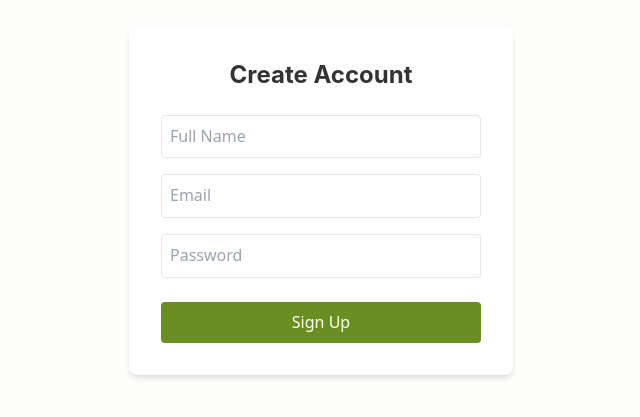
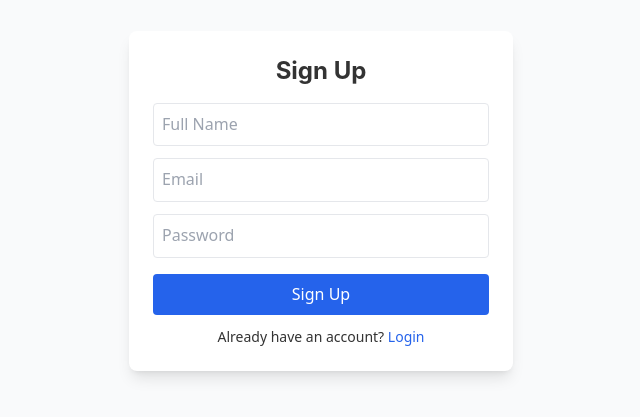
Before and after one commit to ramasheshasai/ProdigyPM, a React (Vite) app in the folder frontend/: page /signup in a window 1280 px wide. Shown: the part 199-616 px from the top of the page, without its empty margins (319-959 px from the left). Built offline with nearby package versions, Linux system fonts and the light colour scheme.

Commit message:
Changes in the login and signup

```diff
--- a/frontend/src/App.tsx
+++ b/frontend/src/App.tsx
@@ -5,27 +5,23 @@ import Login from "./components/Login";
 import Signup from "./components/Signup";
 
 const App: React.FC = () => {
-  const isAuthenticated = localStorage.getItem("authToken"); // or use context later
-
   return (
     <Router>
       <Routes>
-        {/* Default route — redirect to login if not authenticated */}
-        <Route
-          path="/"
-          element={
-            isAuthenticated ? (
-              <LandingPage onNavigate={() => {}} />
-            ) : (
-              <Navigate to="/login" />
-            )
-          }
-        />
-        <Route path="/login" element={<Login />} />
+        {/* Default route → Signup */}
+        <Route path="/" element={<Navigate to="/signup" />} />
+
+        {/* Signup Page */}
         <Route path="/signup" element={<Signup />} />
 
-        {/* Optional: Catch-all route */}
-        <Route path="*" element={<Navigate to="/" />} />
+        {/* Login Page */}
+        <Route path="/login" element={<Login />} />
+
+        {/* Landing Page */}
+        <Route path="/landing" element={<LandingPage onNavigate={() => {}} />} />
+
+        {/* Fallback route */}
+        <Route path="*" element={<Navigate to="/signup" />} />
       </Routes>
     </Router>
   );
--- a/frontend/src/components/Login.tsx
+++ b/frontend/src/components/Login.tsx
@@ -3,58 +3,66 @@ import axios from "axios";
 import { useNavigate } from "react-router-dom";
 
 const Login: React.FC = () => {
-  const [email, setEmail] = useState("");
-  const [password, setPassword] = useState("");
+  const [formData, setFormData] = useState({ email: "", password: "" });
+  const [error, setError] = useState("");
   const navigate = useNavigate();
 
-  const handleLogin = async (e: React.FormEvent) => {
+  const handleChange = (e: React.ChangeEvent<HTMLInputElement>) => {
+    setFormData({ ...formData, [e.target.name]: e.target.value });
+  };
+
+  const handleSubmit = async (e: React.FormEvent) => {
     e.preventDefault();
+    setError("");
+
     try {
-      const response = await axios.post("http://localhost:5000/api/auth/login", {
-        email,
-        password,
-      });
-
-      alert(`Welcome ${response.data.name}`);
-
-      // ✅ Save token and navigate to landing page
-      localStorage.setItem("authToken", response.data.token);
-      navigate("/"); // goes to LandingPage
-
-    } catch (error: any) {
-      alert(error.response?.data?.message || "Login failed");
+      const res = await axios.post("http://localhost:5000/api/auth/login", formData);
+      localStorage.setItem("authToken", res.data.token);
+      navigate("/landing"); // ✅ redirect after login
+    } catch (err: any) {
+      setError(err.response?.data?.message || "Login failed. Please check your credentials.");
     }
   };
 
   return (
-    <div className="flex items-center justify-center min-h-screen bg-gray-100">
-      <form
-        onSubmit={handleLogin}
-        className="bg-white p-8 rounded-lg shadow-md w-96"
-      >
-        <h2 className="text-2xl font-bold mb-6 text-center">Login</h2>
+    <div className="min-h-screen flex items-center justify-center bg-gray-50">
+      <form onSubmit={handleSubmit} className="bg-white p-6 rounded-lg shadow-lg w-96">
+        <h2 className="text-2xl font-bold mb-4 text-center">Login</h2>
+        {error && <p className="text-red-500 mb-2 text-sm">{error}</p>}
+
         <input
           type="email"
+          name="email"
           placeholder="Email"
-          className="w-full p-2 border rounded mb-4"
-          value={email}
-          onChange={(e) => setEmail(e.target.value)}
+          value={formData.email}
+          onChange={handleChange}
+          className="w-full p-2 mb-3 border rounded"
           required
         />
+
         <input
           type="password"
+          name="password"
           placeholder="Password"
-          className="w-full p-2 border rounded mb-4"
-          value={password}
-          onChange={(e) => setPassword(e.target.value)}
+          value={formData.password}
+          onChange={handleChange}
+          className="w-full p-2 mb-4 border rounded"
           required
         />
-        <button
-          type="submit"
-          className="w-full bg-blue-600 hover:bg-blue-700 text-white py-2 rounded"
-        >
+
+        <button type="submit" className="w-full bg-green-600 text-white py-2 rounded hover:bg-green-700">
           Login
         </button>
+
+        <p className="text-sm mt-3 text-center">
+          Don't have an account?{" "}
+          <span
+            onClick={() => navigate("/signup")}
+            className="text-green-600 hover:underline cursor-pointer"
+          >
+            Sign Up
+          </span>
+        </p>
       </form>
     </div>
   );
--- a/frontend/src/components/Signup.tsx
+++ b/frontend/src/components/Signup.tsx
@@ -1,5 +1,6 @@
 import React, { useState } from "react";
 import axios from "axios";
+import { useNavigate } from "react-router-dom";
 
 const Signup: React.FC = () => {
   const [formData, setFormData] = useState({
@@ -7,6 +8,8 @@ const Signup: React.FC = () => {
     email: "",
     password: "",
   });
+  const [error, setError] = useState("");
+  const navigate = useNavigate();
 
   const handleChange = (e: React.ChangeEvent<HTMLInputElement>) => {
     setFormData({ ...formData, [e.target.name]: e.target.value });
@@ -14,45 +17,66 @@ const Signup: React.FC = () => {
 
   const handleSubmit = async (e: React.FormEvent) => {
     e.preventDefault();
+    setError("");
+
     try {
       const res = await axios.post("http://localhost:5000/api/auth/signup", formData);
-      alert(res.data.message);
+      localStorage.setItem("authToken", res.data.token);
+      navigate("/landing"); // ✅ redirect to landing after signup
     } catch (err: any) {
-      alert(err.response?.data?.message || "Signup failed");
+      setError(err.response?.data?.message || "Signup failed. Try again.");
     }
   };
 
   return (
-    <div className="min-h-screen flex items-center justify-center bg-beige-100">
-      <form onSubmit={handleSubmit} className="bg-white p-8 rounded-lg shadow-md w-96">
-        <h2 className="text-2xl font-bold text-center mb-6 text-primary-900">Create Account</h2>
+    <div className="min-h-screen flex items-center justify-center bg-gray-50">
+      <form onSubmit={handleSubmit} className="bg-white p-6 rounded-lg shadow-lg w-96">
+        <h2 className="text-2xl font-bold mb-4 text-center">Sign Up</h2>
+        {error && <p className="text-red-500 mb-2 text-sm">{error}</p>}
+
         <input
           type="text"
           name="name"
           placeholder="Full Name"
-          className="w-full p-2 border mb-4 rounded"
+          value={formData.name}
           onChange={handleChange}
+          className="w-full p-2 mb-3 border rounded"
           required
         />
+
         <input
           type="email"
           name="email"
           placeholder="Email"
-          className="w-full p-2 border mb-4 rounded"
+          value={formData.email}
           onChange={handleChange}
+          className="w-full p-2 mb-3 border rounded"
           required
         />
+
         <input
           type="password"
           name="password"
           placeholder="Password"
-          className="w-full p-2 border mb-6 rounded"
+          value={formData.password}
           onChange={handleChange}
+          className="w-full p-2 mb-4 border rounded"
           required
         />
-        <button type="submit" className="w-full bg-olive-700 text-white py-2 rounded hover:bg-olive-800">
+
+        <button type="submit" className="w-full bg-blue-600 text-white py-2 rounded hover:bg-blue-700">
           Sign Up
         </button>
+
+        <p className="text-sm mt-3 text-center">
+          Already have an account?{" "}
+          <span
+            onClick={() => navigate("/login")}
+            className="text-blue-600 hover:underline cursor-pointer"
+          >
+            Login
+          </span>
+        </p>
       </form>
     </div>
   );
```
